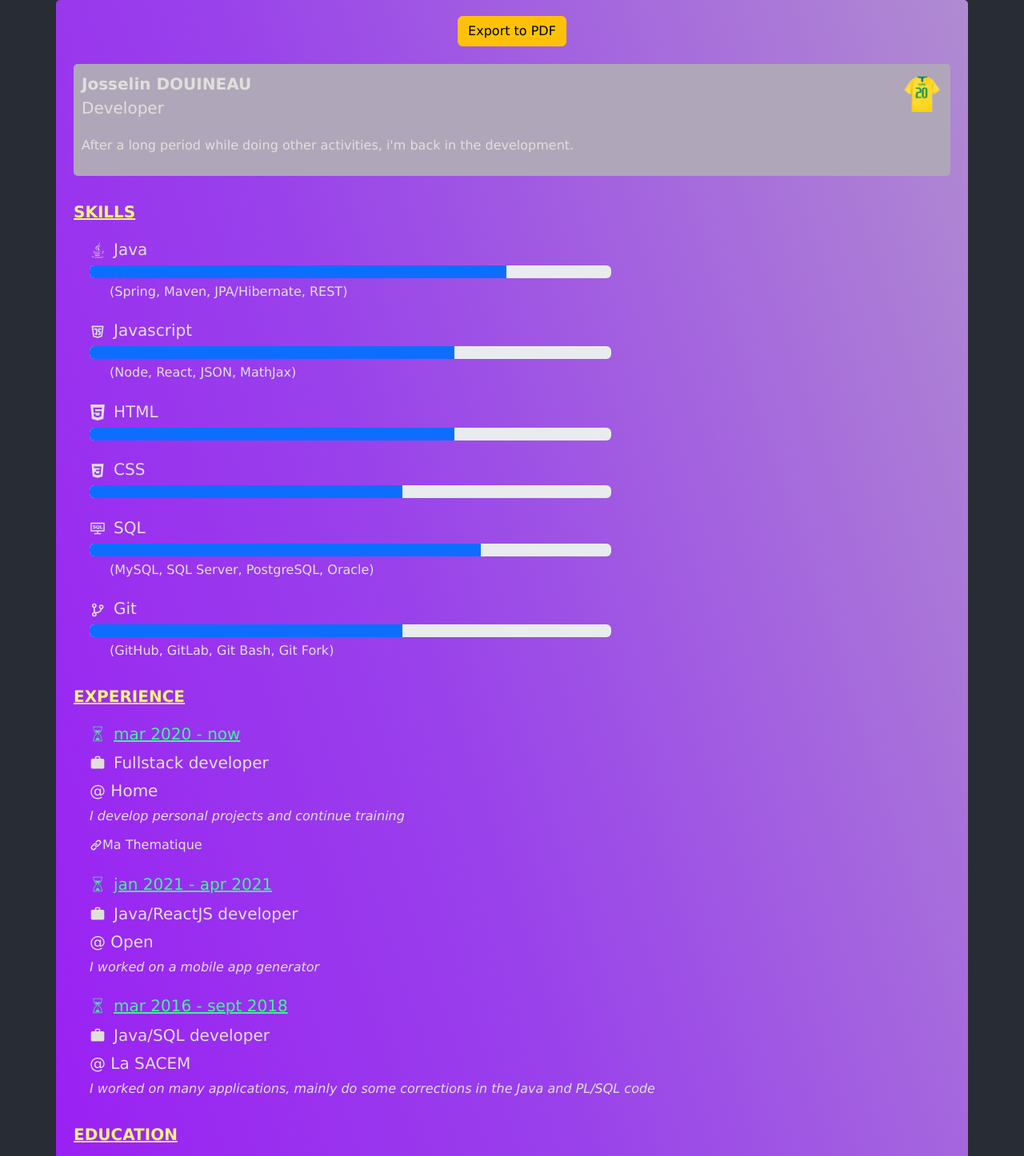
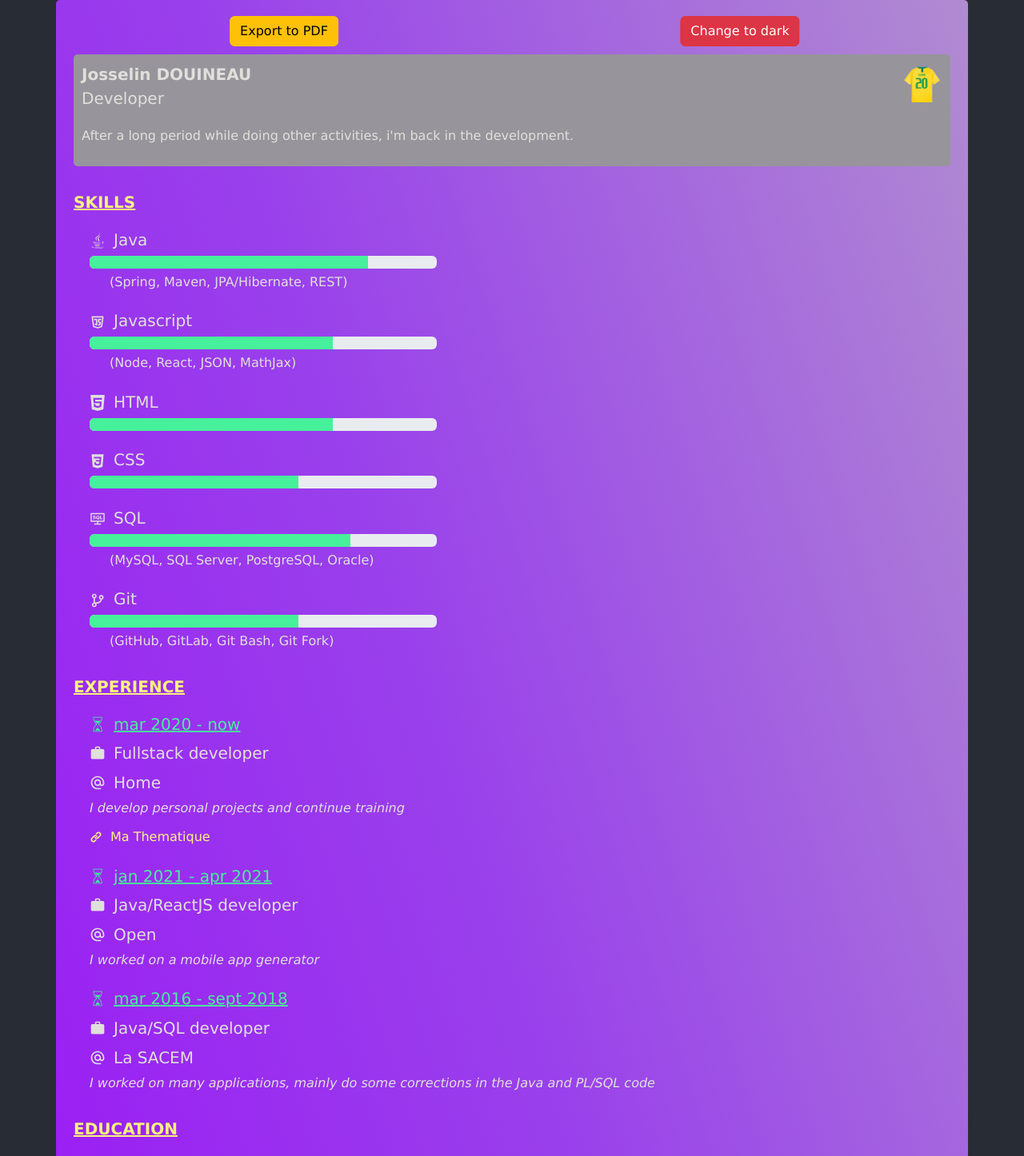
Before and after one commit to jozinho22/cv, a React (Create React App) app: page /#/ in a window 1280 px wide. Shown: the top 1446 px of the page at 80% size. Built offline with nearby package versions, Linux system fonts and the light colour scheme.

Commit message:
dark mode added

```diff
--- a/src/App.js
+++ b/src/App.js
@@ -1,14 +1,29 @@
+import React from 'react';
 import CurriculumVitae from './components/CurriculumVitae';
+import AppContext from './components/context/AppContext';
 
 import 'bootstrap/dist/css/bootstrap.min.css';
+import './components/styles/Themes.css';
 import './App.css';
 
 function App() {
+
+  const [theme, setTheme] = React.useState(JSON.parse(localStorage.getItem('theme')) ? JSON.parse(localStorage.getItem('theme')) : "Default");
+
+  const appContext = {
+      theme: theme,
+      updateTheme: setTheme
+  }
+
   return (
     <div className="App" id="capture">
-      <header className="App-header">
-        <CurriculumVitae />
-      </header>
+        <AppContext.Provider value={appContext} >
+              <div className={`${theme}`}>
+                  <header className="App-header">
+                      <CurriculumVitae />
+                  </header>
+              </div>
+        </AppContext.Provider>
     </div>
   );
 }
--- a/src/components/CurriculumVitae.css
+++ b/src/components/CurriculumVitae.css
@@ -2,30 +2,29 @@
 .CurriculumVitaeContainer {
     background: linear-gradient(
           0.2turn,
-          rgb(155, 17, 247),
-          rgb(153, 65, 235),
-          rgb(176, 139, 209)
+          var(--back-color-1),
+          var(--back-color-2),
+          var(--back-color-3)
       );
     font-family: 'Lucida Sans', 'Lucida Sans Regular', 'Lucida Grande', 'Lucida Sans Unicode', Geneva, Verdana, sans-serif;
     font-size: 20px;
     text-align: left;
     padding: 20px;
     border-radius: 5px;
-    color: rgb(224, 224, 219);
-
+    color: var(--simple-text-color);
 }
 
-.printer-button-container {
+.header-button-container {
     position: relative;
-    height: 50px;
-    width: 100%;
- }
+    height: fit-content;
+    margin-bottom: 10px;;
+}
 
-.printer-button {
-    position: absolute;
-    left: 50%;
+.header-button {
+    position: relative;
+    margin: 0;
+    left:50%;
     transform: translateX(-50%);
-
 }
 
 .subheading {
@@ -33,13 +32,13 @@
     font-weight: bolder;
     text-transform: uppercase;
     padding-left: 10px;
-    color: rgb(252, 243, 127);
+    color: var(--title-color);
     margin-top: 30px;
 }
 
 .intro {
     padding: 10px;
-    background: rgb(176, 166, 185);
+    background: var(--intro-background-color);
     border-radius: 5px;
     margin: 10px;
     margin-bottom: 20px;
@@ -73,8 +72,11 @@
 }
 
 .progress {
-    width: 60%;
-    color:rgb(71, 240, 155);
+    width: 40%;
+}
+
+.progress-bar {
+    background-color:var(--highlight-color) !important;
 }
 
 .frameworks {
@@ -84,7 +86,7 @@
 }
 
 .period {
-    color:rgb(71, 240, 155);
+    color: var(--highlight-color);
 }
 
 .period-date {
@@ -113,6 +115,9 @@
     font-size: medium;
 }
 
+.reference {
+    color:var(--title-color) !important;
+}
 
 .contactinfo {
     margin-top: 15px;
@@ -128,11 +133,15 @@ a {
     text-decoration: none !important;
 }
 
-@media(width < 350px) {
+@media(width < 450px) {
     .element {
         padding-left: 15px;
     }
     .subheading {
         padding-left: 5px;
     }
+    .progress {
+        width: 60%;
+    }
+
 }
--- a/src/components/CurriculumVitae.jsx
+++ b/src/components/CurriculumVitae.jsx
@@ -1,4 +1,5 @@
-import { Container, Button } from 'react-bootstrap';
+import { Container } from 'react-bootstrap';
+import Header from './parts/Header';
 import Intro from './parts/Intro';
 import ContactInfos from './parts/ContactInfos';
 import Skills from './parts/Skills';
@@ -7,28 +8,20 @@ import Education from './parts/Education';
 import Socials from './parts/Socials';
 import Leasures from './parts/Leasures';
 
-import printToPdf from './helpers/printToPdf';
-
 import './CurriculumVitae.css';
 
 const CurriculumVitae = () => {
 
     return (
         <Container className="CurriculumVitaeContainer">
-            <div id="section1">
-                <div className="printer-button-container">
-                    <Button variant="warning" className="printer-button" onClick={printToPdf}>Export to PDF</Button>
-                </div>
+            <Header />
             <Intro />
             <Skills />
-            </div>
-            <div id="section2">
             <Experiences />
             <Education />
             <Socials />
             <Leasures />
             <ContactInfos />
-            </div>
         </Container>
     );
 }
--- /dev/null
+++ b/src/components/context/AppContext.jsx
@@ -0,0 +1,8 @@
+import React from 'react';
+
+export default React.createContext(
+    {
+        theme: "",
+        updateTheme: (name) => {}
+    }
+);
--- a/src/components/parts/Experience.jsx
+++ b/src/components/parts/Experience.jsx
@@ -2,6 +2,7 @@ import getJobs from "./getJobs";
 import {GiSandsOfTime} from 'react-icons/gi';
 import {HiLink} from 'react-icons/hi';
 import {MdWork} from 'react-icons/md';
+import {MdAlternateEmail} from 'react-icons/md';
 
 const Experience = () => {
 
@@ -20,7 +21,10 @@ const Experience = () => {
                                             <MdWork className="icon" />
                                             <div className="element-of-icon">{job.as}</div>
                                         </div>
-                                        <div className="company">@ {job.company}</div>
+                                        <div className="icon-block">
+                                            <MdAlternateEmail className="icon" />
+                                            <div className="element-of-icon">{job.company}</div>
+                                        </div>
                                         <div className ="desc">{job.desc}</div>
                                         {
                                             job.references ?
@@ -28,7 +32,7 @@ const Experience = () => {
                                                     return <div key={index} className="icon">
                                                                 <a className="reference" href={reference.url} target="_blank" rel="noreferrer">
                                                                     <HiLink />
-                                                                    {reference.webSiteName}
+                                                                    <div className="element-of-icon">{reference.webSiteName}</div>
                                                                 </a>
                                                             </div>
                                                 }) :
--- /dev/null
+++ b/src/components/parts/Header.jsx
@@ -0,0 +1,38 @@
+import React from 'react';
+import { Button, Row, Col } from 'react-bootstrap';
+
+import printToPdf from '../helpers/printToPdf';
+
+import AppContext from '../context/AppContext';
+
+const Header = () => {
+
+    const {theme, updateTheme} = React.useContext(AppContext);
+
+    return  <Row className="header-button-container">
+                <Col>
+                    <Button variant="warning" className="header-button" onClick={printToPdf}>
+                        Export to PDF
+                    </Button>
+                </Col>
+                <Col>
+                    <Button
+                        variant="danger"
+                        className="header-button"
+                        onClick={() => {
+                                let newTheme = "";
+                                if(theme === "Default") {
+                                    newTheme = "Darcula";
+                                } else {
+                                    newTheme = "Default";
+                                }
+                                updateTheme(newTheme);
+                                localStorage.setItem('theme', JSON.stringify(newTheme));
+                            }}>
+                        {theme === "Default" ? "Change to dark" : "Get back to light"}
+                    </Button>
+                </Col>
+            </Row>
+}
+
+export default Header;
--- a/src/components/parts/Leasures.jsx
+++ b/src/components/parts/Leasures.jsx
@@ -5,8 +5,7 @@ const Leasures = () => {
 
     var leasures = getLeasures();
 
-    var mobile = document.body.offsetWidth < 350;
-
+    var mobile = document.body.offsetWidth < 450;
     var nbCols = mobile ? 2 : 3;
     var nbRows = Math.ceil(leasures.length / nbCols);
     var rows = [];
--- a/src/components/parts/Socials.jsx
+++ b/src/components/parts/Socials.jsx
@@ -8,9 +8,10 @@ const Socials = () => {
                 <div className="subheading">Socials</div>
                 <div className="socials">
                         {socials.map((social, index) => {
-                            return  <div className="element" key={index}>
+                            return  <div className="icon-block element" key={index}>
                                         <a href={social.profileLink} target="_blank" rel="noreferrer">
-                                            <div className="icon">{social.icon} {social.platform}</div>
+                                            <div className="icon">{social.icon}</div>
+                                            <div className="element-of-icon">{social.platform}</div>
                                         </a>
                                     </div>
                         })}
--- /dev/null
+++ b/src/components/styles/Themes.css
@@ -0,0 +1,19 @@
+.Default {
+    --back-color-1: rgb(155, 17, 247);
+    --back-color-2: rgb(153, 65, 235);
+    --back-color-3: rgb(176, 139, 209);
+    --simple-text-color: rgb(224, 224, 219);
+    --title-color: rgb(252, 243, 127);
+    --intro-background-color: rgb(151, 148, 155);
+    --highlight-color: rgb(71, 240, 155);
+}
+
+.Darcula {
+    --back-color-1: rgb(0, 0, 0);
+    --back-color-2: rgb(67, 64, 70);
+    --back-color-3: rgb(139, 128, 148);
+    --simple-text-color: rgb(224, 224, 219);
+    --title-color: rgb(252, 243, 127);
+    --intro-background-color: rgb(103, 82, 129);
+    --highlight-color: rgb(71, 240, 155);
+}
```
Also changed, not shown: src/index.css (line endings or trailing spaces). Lines whose indentation alone changed are shown as unchanged.
